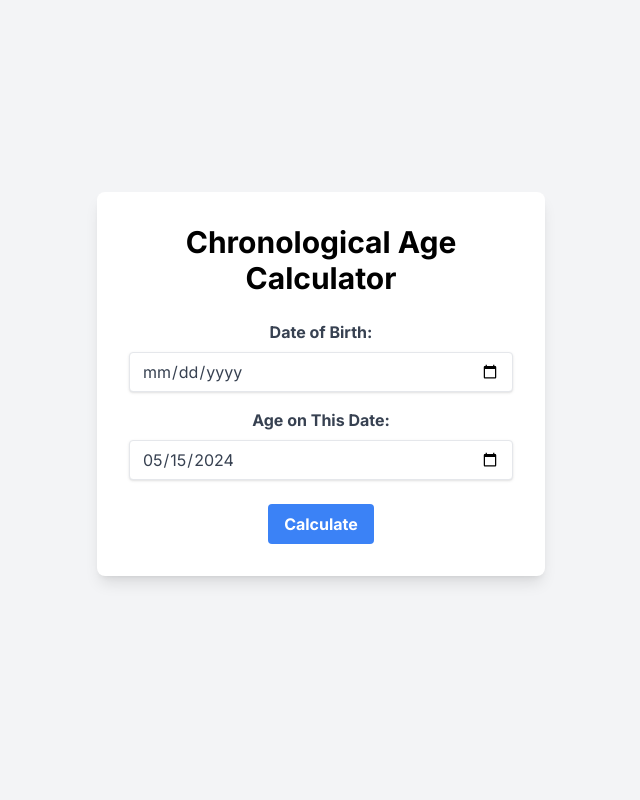
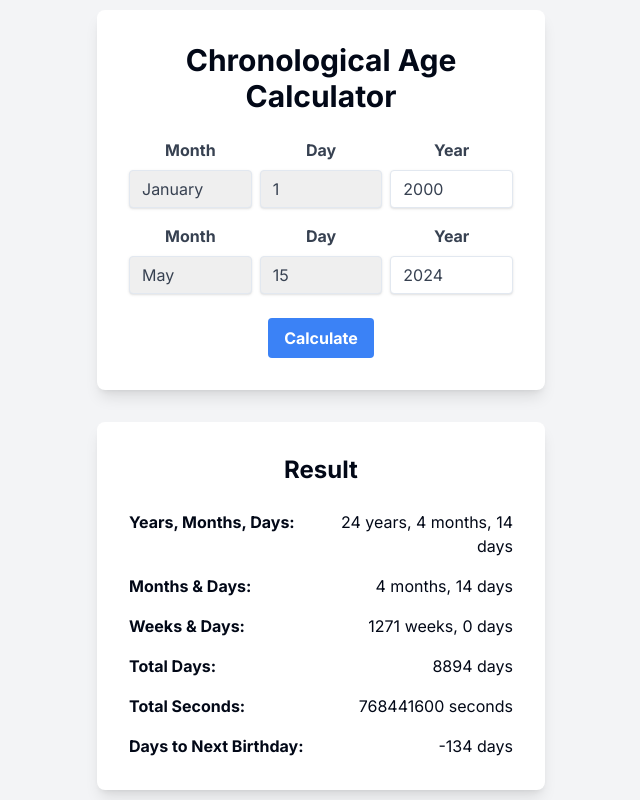
Before and after one commit to CbZeroZero/chronological-age-calculator, a Next.js app: page / in a window 1280 px wide. Both pictures are taken after a click on the button "Calculate". Shown: the whole page, without its empty margins (319-959 px from the left). Built offline with nearby package versions, Linux system fonts and the light colour scheme.

Commit message:
Add shadcn

```diff
--- a/app/globals.css
+++ b/app/globals.css
@@ -2,32 +2,75 @@
   @tailwind components;
   @tailwind utilities;
 
+  @layer base {
     :root {
-  --foreground-rgb: 0, 0, 0;
-  --background-start-rgb: 214, 219, 220;
-  --background-end-rgb: 255, 255, 255;
+      --background: 0 0% 100%;
+      --foreground: 222.2 84% 4.9%;
+
+      --card: 0 0% 100%;
+      --card-foreground: 222.2 84% 4.9%;
+
+      --popover: 0 0% 100%;
+      --popover-foreground: 222.2 84% 4.9%;
+
+      --primary: 222.2 47.4% 11.2%;
+      --primary-foreground: 210 40% 98%;
+
+      --secondary: 210 40% 96.1%;
+      --secondary-foreground: 222.2 47.4% 11.2%;
+
+      --muted: 210 40% 96.1%;
+      --muted-foreground: 215.4 16.3% 46.9%;
+
+      --accent: 210 40% 96.1%;
+      --accent-foreground: 222.2 47.4% 11.2%;
+
+      --destructive: 0 84.2% 60.2%;
+      --destructive-foreground: 210 40% 98%;
+
+      --border: 214.3 31.8% 91.4%;
+      --input: 214.3 31.8% 91.4%;
+      --ring: 222.2 84% 4.9%;
+
+      --radius: 0.5rem;
     }
 
-@media (prefers-color-scheme: dark) {
-  :root {
-    --foreground-rgb: 255, 255, 255;
-    --background-start-rgb: 0, 0, 0;
-    --background-end-rgb: 0, 0, 0;
+    .dark {
+      --background: 222.2 84% 4.9%;
+      --foreground: 210 40% 98%;
+
+      --card: 222.2 84% 4.9%;
+      --card-foreground: 210 40% 98%;
+
+      --popover: 222.2 84% 4.9%;
+      --popover-foreground: 210 40% 98%;
+
+      --primary: 210 40% 98%;
+      --primary-foreground: 222.2 47.4% 11.2%;
+
+      --secondary: 217.2 32.6% 17.5%;
+      --secondary-foreground: 210 40% 98%;
+
+      --muted: 217.2 32.6% 17.5%;
+      --muted-foreground: 215 20.2% 65.1%;
+
+      --accent: 217.2 32.6% 17.5%;
+      --accent-foreground: 210 40% 98%;
+
+      --destructive: 0 62.8% 30.6%;
+      --destructive-foreground: 210 40% 98%;
+
+      --border: 217.2 32.6% 17.5%;
+      --input: 217.2 32.6% 17.5%;
+      --ring: 212.7 26.8% 83.9%;
     }
   }
 
+  @layer base {
+    * {
+      @apply border-border;
+    }
     body {
-  color: rgb(var(--foreground-rgb));
-  background: linear-gradient(
-      to bottom,
-      transparent,
-      rgb(var(--background-end-rgb))
-    )
-    rgb(var(--background-start-rgb));
-}
-
-@layer utilities {
-  .text-balance {
-    text-wrap: balance;
+      @apply bg-background text-foreground;
     }
   }
--- a/app/page.tsx
+++ b/app/page.tsx
@@ -3,10 +3,13 @@
 import React, { useState } from 'react';
 import Head from 'next/head';
 
-
 export default function Home() {
-  const [birthDate, setBirthDate] = useState<Date | null>(null);
-  const [ageDate, setAgeDate] = useState<Date>(new Date());
+  const [birthMonth, setBirthMonth] = useState<number>(1);
+  const [birthDay, setBirthDay] = useState<number>(1);
+  const [birthYear, setBirthYear] = useState<number>(2000);
+  const [ageMonth, setAgeMonth] = useState<number>(new Date().getMonth() + 1);
+  const [ageDay, setAgeDay] = useState<number>(new Date().getDate());
+  const [ageYear, setAgeYear] = useState<number>(new Date().getFullYear());
   const [showResult, setShowResult] = useState<boolean>(false);
   const [age, setAge] = useState<{
     years: number;
@@ -18,20 +21,19 @@
     daysToNextBirthday: number;
   } | null>(null);
 
-  const handleBirthDateChange = (date: Date | null) => {
-    setBirthDate(date);
+  const handleBirthDateChange = () => {
     setAge(null);
     setShowResult(false);
   };
 
-  const handleAgeDateChange = (date: Date) => {
-    setAgeDate(date);
+  const handleAgeDateChange = () => {
     setAge(null);
     setShowResult(false);
   };
 
   const calculateAge = () => {
-    if (!birthDate) return;
+    const birthDate = new Date(birthYear, birthMonth - 1, birthDay);
+    const ageDate = new Date(ageYear, ageMonth - 1, ageDay);
 
     const today = ageDate;
     const birthDateCopy = new Date(birthDate.getTime());
@@ -75,6 +77,10 @@
     setShowResult(true);
   };
 
+  const getDaysInMonth = (year: number, month: number) => {
+    return new Date(year, month, 0).getDate();
+  };
+
   return (
     <div className="flex flex-col items-center justify-center min-h-screen py-2 bg-gray-100">
       <Head>
@@ -85,29 +91,119 @@
       <main className="flex flex-col items-center justify-center w-full flex-1 px-20 text-center">
         <div className="bg-white rounded-lg shadow-lg p-8 max-w-md w-full mb-8">
           <h1 className="text-3xl font-bold mb-6">Chronological Age Calculator</h1>
-          <div className="mb-4">
-            <label htmlFor="birthDate" className="block text-gray-700 font-bold mb-2">
-              Date of Birth:
+          <div className="mb-4 flex justify-between">
+            <div className="w-1/3 mr-2">
+              <label htmlFor="birthMonth" className="block text-gray-700 font-bold mb-2">
+                Month
+              </label>
+              <select
+                id="birthMonth"
+                value={birthMonth}
+                onChange={(e) => {
+                  setBirthMonth(parseInt(e.target.value));
+                  handleBirthDateChange();
+                }}
+                className="shadow appearance-none border rounded w-full py-2 px-3 text-gray-700 leading-tight focus:outline-none focus:shadow-outline"
+              >
+                {Array.from({ length: 12 }, (_, i) => (
+                  <option key={i + 1} value={i + 1}>
+                    {new Date(0, i).toLocaleString('default', { month: 'long' })}
+                  </option>
+                ))}
+              </select>
+            </div>
+            <div className="w-1/3 mr-2">
+              <label htmlFor="birthDay" className="block text-gray-700 font-bold mb-2">
+                Day
+              </label>
+              <select
+                id="birthDay"
+                value={birthDay}
+                onChange={(e) => {
+                  setBirthDay(parseInt(e.target.value));
+                  handleBirthDateChange();
+                }}
+                className="shadow appearance-none border rounded w-full py-2 px-3 text-gray-700 leading-tight focus:outline-none focus:shadow-outline"
+              >
+                {Array.from({ length: getDaysInMonth(birthYear, birthMonth) }, (_, i) => (
+                  <option key={i + 1} value={i + 1}>
+                    {i + 1}
+                  </option>
+                ))}
+              </select>
+            </div>
+            <div className="w-1/3">
+              <label htmlFor="birthYear" className="block text-gray-700 font-bold mb-2">
+                Year
               </label>
               <input
-              type="date"
-              id="birthDate"
-              value={birthDate ? birthDate.toISOString().split('T')[0] : ''}
-              onChange={(e) => handleBirthDateChange(e.target.value ? new Date(e.target.value) : null)}
+                type="number"
+                id="birthYear"
+                value={birthYear}
+                onChange={(e) => {
+                  setBirthYear(parseInt(e.target.value));
+                  handleBirthDateChange();
+                }}
                 className="shadow appearance-none border rounded w-full py-2 px-3 text-gray-700 leading-tight focus:outline-none focus:shadow-outline"
               />
             </div>
-          <div className="mb-6">
-            <label htmlFor="ageDate" className="block text-gray-700 font-bold mb-2">
-              Age on This Date:
+          </div>
+          <div className="mb-6 flex justify-between">
+            <div className="w-1/3 mr-2">
+              <label htmlFor="ageMonth" className="block text-gray-700 font-bold mb-2">
+                Month
+              </label>
+              <select
+                id="ageMonth"
+                value={ageMonth}
+                onChange={(e) => {
+                  setAgeMonth(parseInt(e.target.value));
+                  handleAgeDateChange();
+                }}
+                className="shadow appearance-none border rounded w-full py-2 px-3 text-gray-700 leading-tight focus:outline-none focus:shadow-outline"
+              >
+                {Array.from({ length: 12 }, (_, i) => (
+                  <option key={i + 1} value={i + 1}>
+                    {new Date(0, i).toLocaleString('default', { month: 'long' })}
+                  </option>
+                ))}
+              </select>
+            </div>
+            <div className="w-1/3 mr-2">
+              <label htmlFor="ageDay" className="block text-gray-700 font-bold mb-2">
+                Day
+              </label>
+              <select
+                id="ageDay"
+                value={ageDay}
+                onChange={(e) => {
+                  setAgeDay(parseInt(e.target.value));
+                  handleAgeDateChange();
+                }}
+                className="shadow appearance-none border rounded w-full py-2 px-3 text-gray-700 leading-tight focus:outline-none focus:shadow-outline"
+              >
+                {Array.from({ length: getDaysInMonth(ageYear, ageMonth) }, (_, i) => (
+                  <option key={i + 1} value={i + 1}>
+                    {i + 1}
+                  </option>
+                ))}
+              </select>
+            </div>
+            <div className="w-1/3">
+              <label htmlFor="ageYear" className="block text-gray-700 font-bold mb-2">
+                Year
               </label>
               <input
-              type="date"
-              id="ageDate"
-              value={ageDate.toISOString().split('T')[0]}
-              onChange={(e) => handleAgeDateChange(new Date(e.target.value))}
+                type="number"
+                id="ageYear"
+                value={ageYear}
+                onChange={(e) => {
+                  setAgeYear(parseInt(e.target.value));
+                  handleAgeDateChange();
+                }}
                 className="shadow appearance-none border rounded w-full py-2 px-3 text-gray-700 leading-tight focus:outline-none focus:shadow-outline"
               />
+            </div>
           </div>
           <button
             onClick={calculateAge}
@@ -124,11 +220,11 @@
               <div className="text-right">
                 {age.years} years, {age.months} months, {age.days} days
               </div>
-              <div className="text-left font-bold">Months &amp; Days:</div>
+              <div className="text-left font-bold">Months & Days:</div>
               <div className="text-right">
                 {age.months} months, {age.days} days
               </div>
-              <div className="text-left font-bold">Weeks &amp; Days:</div>
+              <div className="text-left font-bold">Weeks & Days:</div>
               <div className="text-right">
                 {age.weeks} weeks, {age.days % 7} days
               </div>
--- /dev/null
+++ b/lib/utils.ts
@@ -0,0 +1,6 @@
+import { type ClassValue, clsx } from "clsx"
+import { twMerge } from "tailwind-merge"
+
+export function cn(...inputs: ClassValue[]) {
+  return twMerge(clsx(inputs))
+}
--- a/tailwind.config.ts
+++ b/tailwind.config.ts
@@ -1,20 +1,80 @@
-import type { Config } from "tailwindcss";
+import type { Config } from "tailwindcss"
 
-const config: Config = {
+const config = {
+  darkMode: ["class"],
   content: [
-    "./pages/**/*.{js,ts,jsx,tsx,mdx}",
-    "./components/**/*.{js,ts,jsx,tsx,mdx}",
-    "./app/**/*.{js,ts,jsx,tsx,mdx}",
-  ],
+    './pages/**/*.{ts,tsx}',
+    './components/**/*.{ts,tsx}',
+    './app/**/*.{ts,tsx}',
+    './src/**/*.{ts,tsx}',
+	],
+  prefix: "",
   theme: {
+    container: {
+      center: true,
+      padding: "2rem",
+      screens: {
+        "2xl": "1400px",
+      },
+    },
     extend: {
-      backgroundImage: {
-        "gradient-radial": "radial-gradient(var(--tw-gradient-stops))",
-        "gradient-conic":
-          "conic-gradient(from 180deg at 50% 50%, var(--tw-gradient-stops))",
+      colors: {
+        border: "hsl(var(--border))",
+        input: "hsl(var(--input))",
+        ring: "hsl(var(--ring))",
+        background: "hsl(var(--background))",
+        foreground: "hsl(var(--foreground))",
+        primary: {
+          DEFAULT: "hsl(var(--primary))",
+          foreground: "hsl(var(--primary-foreground))",
+        },
+        secondary: {
+          DEFAULT: "hsl(var(--secondary))",
+          foreground: "hsl(var(--secondary-foreground))",
+        },
+        destructive: {
+          DEFAULT: "hsl(var(--destructive))",
+          foreground: "hsl(var(--destructive-foreground))",
+        },
+        muted: {
+          DEFAULT: "hsl(var(--muted))",
+          foreground: "hsl(var(--muted-foreground))",
+        },
+        accent: {
+          DEFAULT: "hsl(var(--accent))",
+          foreground: "hsl(var(--accent-foreground))",
+        },
+        popover: {
+          DEFAULT: "hsl(var(--popover))",
+          foreground: "hsl(var(--popover-foreground))",
+        },
+        card: {
+          DEFAULT: "hsl(var(--card))",
+          foreground: "hsl(var(--card-foreground))",
+        },
+      },
+      borderRadius: {
+        lg: "var(--radius)",
+        md: "calc(var(--radius) - 2px)",
+        sm: "calc(var(--radius) - 4px)",
+      },
+      keyframes: {
+        "accordion-down": {
+          from: { height: "0" },
+          to: { height: "var(--radix-accordion-content-height)" },
+        },
+        "accordion-up": {
+          from: { height: "var(--radix-accordion-content-height)" },
+          to: { height: "0" },
+        },
+      },
+      animation: {
+        "accordion-down": "accordion-down 0.2s ease-out",
+        "accordion-up": "accordion-up 0.2s ease-out",
       },
     },
   },
-  plugins: [],
-};
-export default config;
+  plugins: [require("tailwindcss-animate")],
+} satisfies Config
+
+export default config
```
Also changed, not shown: package.json (+6 -1 lines), components.json (added), 1 other file (tests, documents, lock files or other folders). Lines whose indentation alone changed are shown as unchanged.
